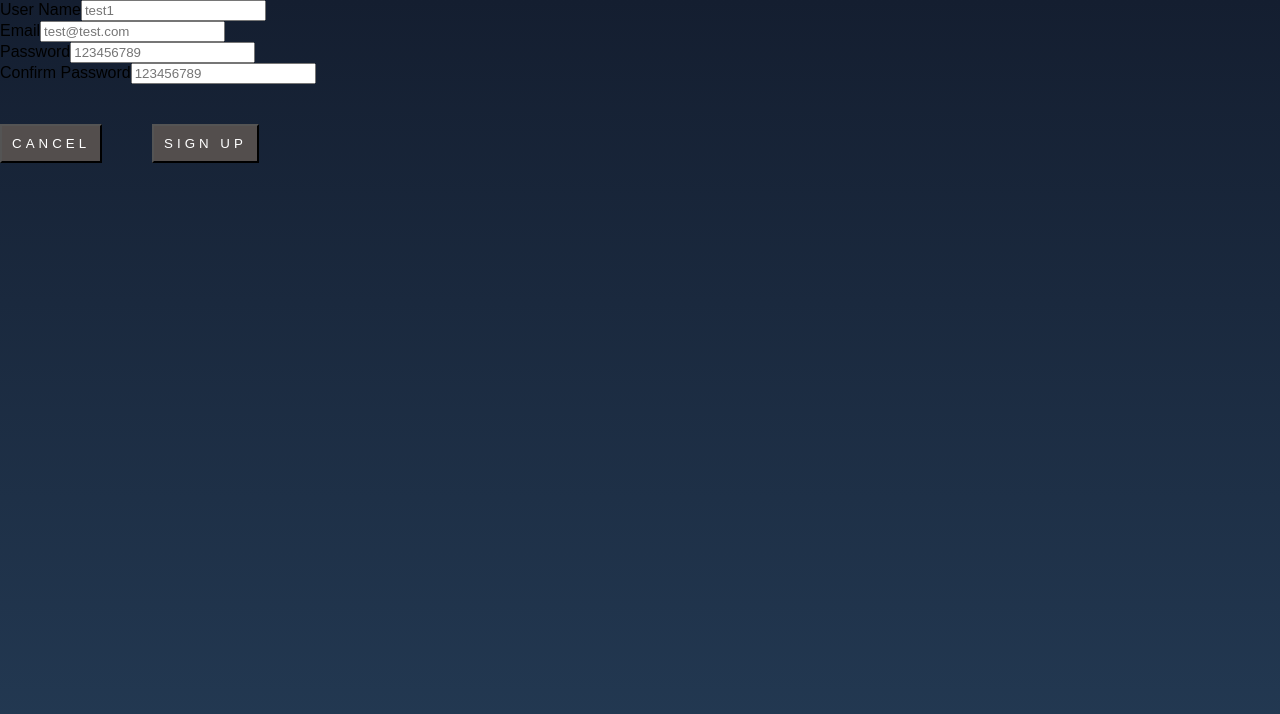
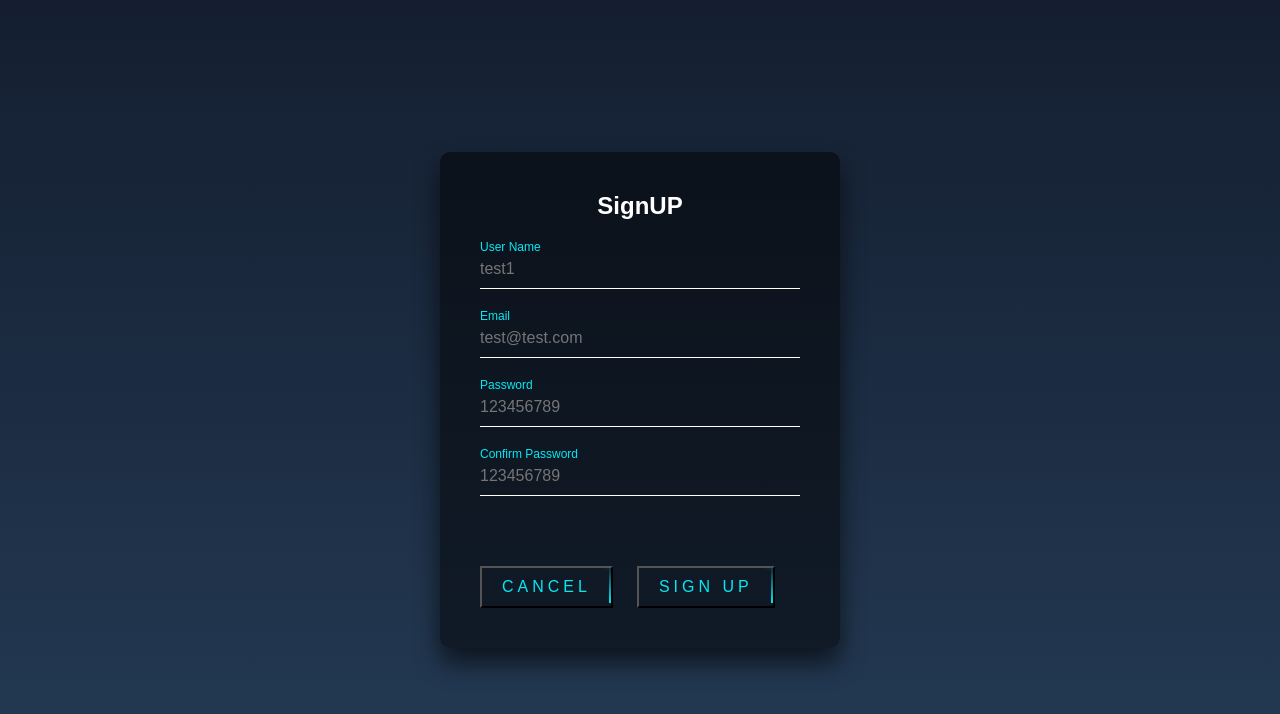
Before and after one commit to infomediadesign/sad-02-2022-project-the-secret-ingredient, a React (Create React App) app in the folder frontend/: page /Signup in a window 1280 px wide. Shown: the top 714 px of the page. Built offline with nearby package versions, Linux system fonts and the light colour scheme.

Commit message:
Final Singup form

```diff
--- a/frontend/src/Views/Signup.tsx
+++ b/frontend/src/Views/Signup.tsx
@@ -1,5 +1,5 @@
 import { signupUser } from '../ViewModels/Signup';
-import '../styles/Login.scss';
+import '../styles/Signup.scss';
 import { useNavigate } from 'react-router-dom';
 import {bordMainSetup} from '../ViewModels/Board'
 
@@ -28,32 +28,37 @@ export function App() {
     };
 
     return (
-        <div>
-            <div>
+        <div className='signup-box'>
+            <h2>SignUP</h2>
+            <form>
+            <div className='signup-form'>
+                <input onChange={getUserValue} placeholder={username}></input>
                 <label className="label">User Name</label>
-                <input onChange={getUserValue} placeholder={username}></input>
             </div>
-            <div>
+            <div className='signup-form'>
+                <input onChange={setEmail} placeholder={email}></input>
                 <label className="label">Email</label>
-                <input onChange={setEmail} placeholder={email}></input>
             </div>
-            <div>
+            <div className='signup-form'>
+                <input type={'password'} onChange={setPassValue} placeholder={pass}></input>
                 <label className="label">Password</label>
-                <input type={'password'} onChange={setPassValue} placeholder={pass}></input>
             </div>
-            <div>
+            <div className='signup-form'>
+                <input type={'password'} onChange={setPassConValue} placeholder={passCon}></input>
                 <label className="label">Confirm Password</label>
-                <input type={'password'} onChange={setPassConValue} placeholder={passCon}></input>
             </div>
             <button
-                className="btn-primary"
                 onClick={() => {
                     navigate('/');
                 }}
             >
+            <span></span>
+            <span></span>
+            <span></span>
+            <span></span>
                 Cancel
             </button>
-            <button className="btn-primary" onClick={async(e) =>{
+            <button onClick={async(e) =>{
                                     if(pass != passCon){
                                         alert("password and confirmation dosn't match");
                                     }
@@ -63,7 +68,14 @@ export function App() {
                                     } else {
                                         alert('improper login info');
                                     }
-                                }}>Sign Up</button>
+                                }}>
+                                <span></span>
+                                <span></span>
+                                <span></span>
+                                <span></span>
+                                    Sign Up</button>
+            </form>
+
         </div>
     );
 }
--- /dev/null
+++ b/frontend/src/styles/Signup.scss
@@ -0,0 +1,174 @@
+html{
+    height:100%;
+}
+body{
+    margin: 0;
+    padding:0;
+    font-family: sans-serif;
+    background: linear-gradient(#141e30,#243b55);
+}
+
+.signup-box{
+    position:absolute;
+    top: 50%;
+    left:50%;
+    width:400px;
+    padding:40px;
+    transform: translate(-50%,-50%);
+    background: rgba(0,0,0,.5);
+    box-sizing: border-box;
+    box-shadow: 0 15px 25px rgba(0,0,0,.6);
+    border-radius: 10px;
+}
+.signup-box h2 {
+    margin: 0 0 30px;
+    padding: 0;
+    color: #fff;
+    text-align: center;
+}
+
+.signup-box .signup-form {
+    position: relative;
+  }
+
+.signup-box .signup-form input {
+    width: 100%;
+    padding: 10px 0;
+    font-size: 16px;
+    color: #fff;
+    margin-bottom: 30px;
+    border: none;
+    border-bottom: 1px solid #fff;
+    outline: none;
+    background: transparent;
+}
+
+.signup-box .signup-form label {
+    position: absolute;
+    top:0;
+    left: 0;
+    padding: 10px 0;
+    font-size: 16px;
+    color: #fff;
+    pointer-events: none;
+    transition: .5s;
+  }
+.signup-box .signup-form input:focus ~ label,
+.signup-box .signup-form input:valid ~ label {
+  top: -20px;
+  left: 0;
+  color: #03e9f4;
+  font-size: 12px;
+}
+.signup-box form button {
+    position: relative;
+    display: inline-block;
+    padding: 10px 20px;
+    color: #03e9f4;
+    font-size: 16px;
+    text-decoration: none;
+    text-transform: uppercase;
+    overflow: hidden;
+    transition: .5s;
+    margin-top: 40px;
+    letter-spacing: 4px;
+    background: transparent;
+    margin-right: 24px;
+  }
+
+  .signup-box button:hover {
+    // background: #03e9f4;
+    // color: #fff;
+    // border-radius: 5px;
+    // box-shadow: 0 0 5px #03e9f4,
+    //             0 0 25px #03e9f4,
+    //             0 0 50px #03e9f4,
+    //             0 0 100px #03e9f4;
+    background: rgb(177, 169, 169);
+    color: #fff;
+    box-shadow: 0 0 5px #d7ecff,
+                0 0 25px #b9b3f1,
+                0 0 50px #919ddf,
+                0 0 200px #8485b4;
+     -webkit-box-reflect:below 1px linear-gradient(transparent, #0005);
+  }
+
+  .signup-box button span {
+    position: absolute;
+    display: block;
+  }
+  .signup-box button span:nth-child(1) {
+    top: 0;
+    left: -100%;
+    width: 100%;
+    height: 2px;
+    background: linear-gradient(90deg, transparent, #03e9f4);
+    animation: btn-anim1 1s linear infinite;
+  }
+
+
+
+  @keyframes btn-anim1 {
+    0% {
+      left: -100%;
+    }
+    50%,100% {
+      left: 100%;
+    }
+  }
+
+  .signup-box button span:nth-child(2) {
+    top: -100%;
+    right: 0;
+    width: 2px;
+    height: 100%;
+    background: linear-gradient(180deg, transparent, #03e9f4);
+    animation: btn-anim2 1s linear infinite;
+    animation-delay: .25s
+  }
+
+  @keyframes btn-anim2 {
+    0% {
+      top: -100%;
+    }
+    50%,100% {
+      top: 100%;
+    }
+  }
+
+  .signup-box button span:nth-child(3) {
+    bottom: 0;
+    right: -100%;
+    width: 100%;
+    height: 2px;
+    background: linear-gradient(270deg, transparent, #03e9f4);
+    animation: btn-anim3 1s linear infinite;
+    animation-delay: .5s
+  }
+
+  @keyframes btn-anim3 {
+    0% {
+      right: -100%;
+    }
+    50%,100% {
+      right: 100%;
+    }
+  }
+  @keyframes btn-anim4 {
+    0% {
+      bottom: -100%;
+    }
+    50%,100% {
+      bottom: 100%;
+    }
+  }
+
+  .signup-box button span:nth-child(4) {
+    bottom: -100%;
+    left: 0;
+    width: 2px;
+    height: 100%;
+    background: linear-gradient(360deg, transparent, #03e9f4);
+    animation: btn-anim4 1s linear infinite;
+    animation-delay: .75s
+  }
```
Also changed, not shown: 1 other file (tests, documents, lock files or other folders).
